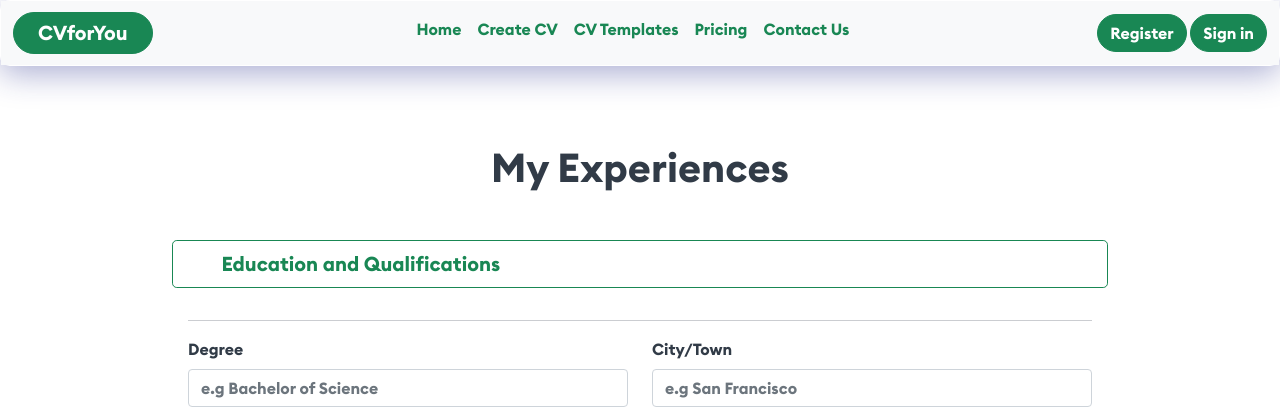
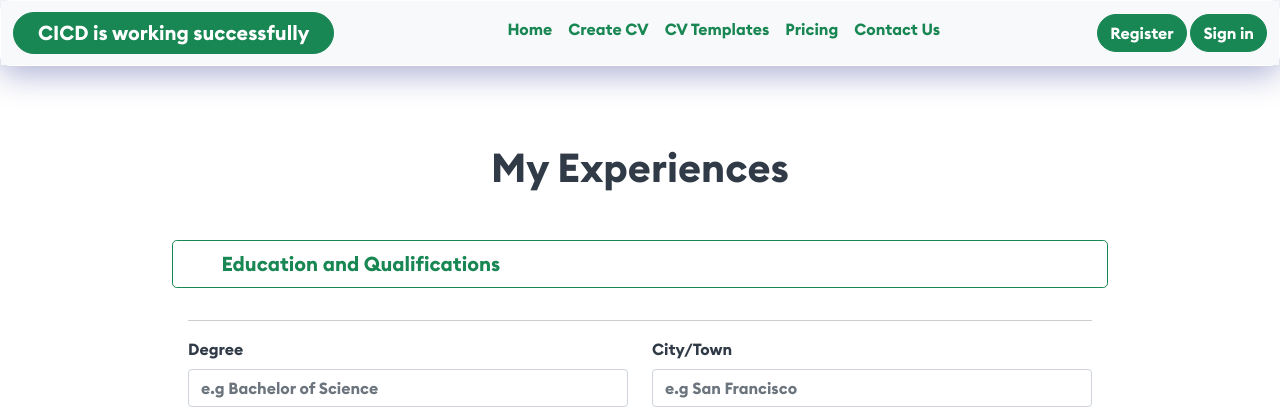
Before and after one commit to itsmeshabeeb/Docker-Django, a Django app: page /demo1 in a window 1280 px wide. Shown: the top 420 px of the page. Run offline with Django 3.2, Linux system fonts and the light colour scheme.

Commit message:
cicd testing

```diff
--- a/user/templates/master.html
+++ b/user/templates/master.html
@@ -25,7 +25,7 @@
         <nav class="navbar navbar-expand-lg navbar-light bg-light text-white">
             <div class="container-fluid">
                 <a class="navbar-brand text-white rounded-pill px-4 border border-success bg-success"
-                    href="/">CVforYou</a>
+                    href="/">CICD is working successfully</a>
                 <button class="navbar-toggler" type="button" data-bs-toggle="collapse"
                     data-bs-target="#navbarSupportedContent" aria-controls="navbarSupportedContent"
                     aria-expanded="false" aria-label="Toggle navigation">
```
